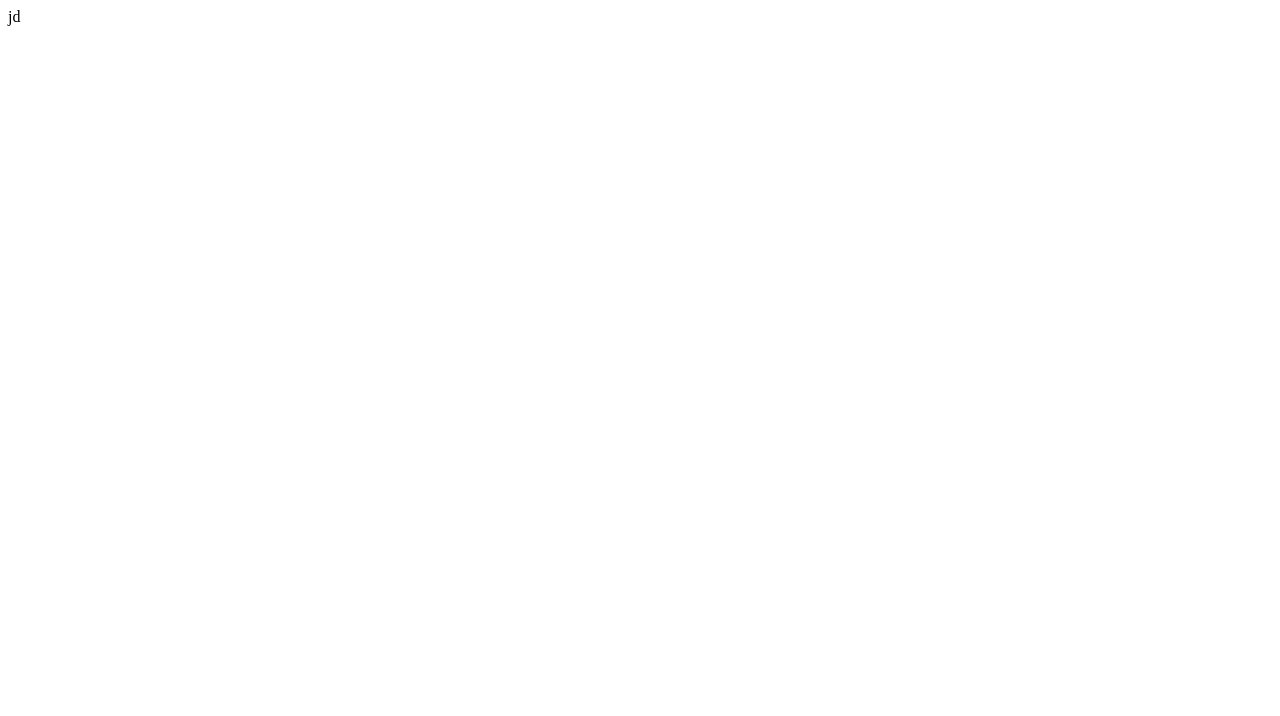
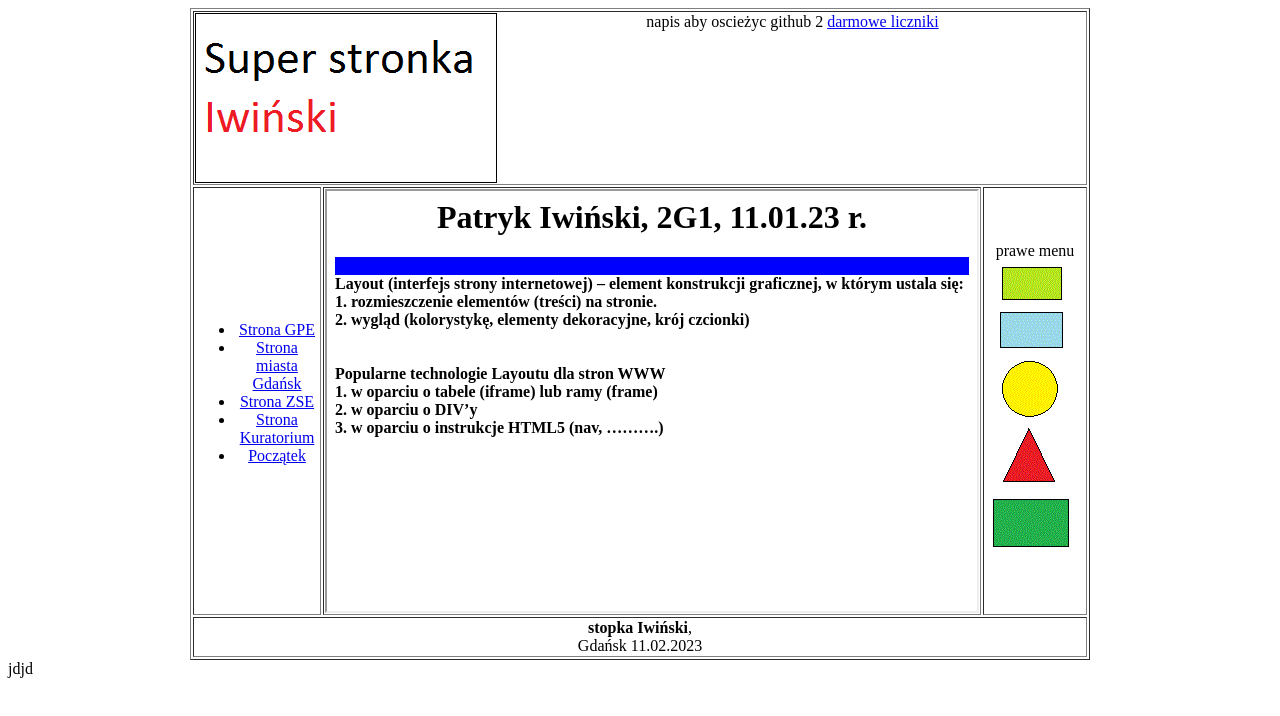
Before and after one commit to patrykiwinski/cz-2-zadania, a plain HTML site: page index.html in a window 1280 px wide. Drawn offline with Linux system fonts and the light colour scheme.

Commit message:
Update index.html

```diff
--- a/index.html
+++ b/index.html
@@ -5,6 +5,86 @@
 <meta charset="utf-8">
 </head>
 <body>
-jd
+<table width=900 border="1" align="center">
+<tr>
+<td colspan="3" align="center">
+<img src="nazwa.png" border=1 align=left>
+ napis aby oscieżyc github 2
+ <a href='http://www.counterliczniki.com'>darmowe liczniki</a> <script type='text/javascript' src='https://www.counterliczniki.com/auth.php?id=562fd7184f3588c3174956ae072b4b154b6073f4'></script>
+<script type="text/javascript" src="https://www.counterliczniki.com/pl/home/counter/1009653/t/0"></script>
+</td>
+</tr>
+
+
+<tr>
+
+
+
+<td width=18% align="center">
+<ul>
+<li>
+<a href="https://edu.gdansk.pl/index.html" target="obszar_glowny">Strona GPE</a>
+ </li>
+<li>
+<a href="https://www.gdansk.pl/" target="obszar_glowny">Strona miasta Gdańsk</a>
+ </li>
+ <li>
+<a href="https://zse.edu.gdansk.pl/" target="obszar_glowny">Strona ZSE</a>
+</li>
+<li>
+<a href="https://www.kuratorium.gda.pl/" target="obszar_glowny">Strona Kuratorium</a>
+</li>
+<li>
+<a href="glowny_Iwinski.html" target="obszar_glowny">Początek</a>
+</li>
+</ul>
+
+
+
+
+
+
+</td>
+<td align=center>
+<iframe  scrolling="yes" width=650 height=420 name="obszar_glowny" src="glowny_iwinski.html" border="0"></iframe>
+</td>
+
+
+
+
+
+
+
+
+
+
+
+
+<td  align=center width=100 height=300 >
+prawe menu
+<img src="prostok.gif" usemap="#kolorki">
+<map id="mapa_Iwiński" name="kolorki">
+
+<area shape="rect" coords="17,7,76,39" href="prostok.zip" target="obszar_glowny">
+<area shape="rect" coords="15,52,77,87" href="tabela_Iwiński.html" target="obszar_glowny" >
+<area shape="circle" coords="44,128,29" href="formularz_iwiński.html" target="obszar_glowny" >
+<area shape="poly" coords="18,221,69,221,44,170" href="mailto:mkryniew@ids.gda.pl" target="obszar_glowny">
+<area shape="rect" coords="8,239,83,286" href="https://patrykiwinski.github.io/Witrynyiaplikacje/"target="obszar_glowny" >
+</map>
+</td>
+
+
+
+
+</tr>
+<tr>
+<td colspan="3" align="center">
+<b>stopka Iwiński</b>,
+<br>
+Gdańsk 11.02.2023
+</td>
+</tr>
+</table>
+jdjd
 </body>
 </html>
```
